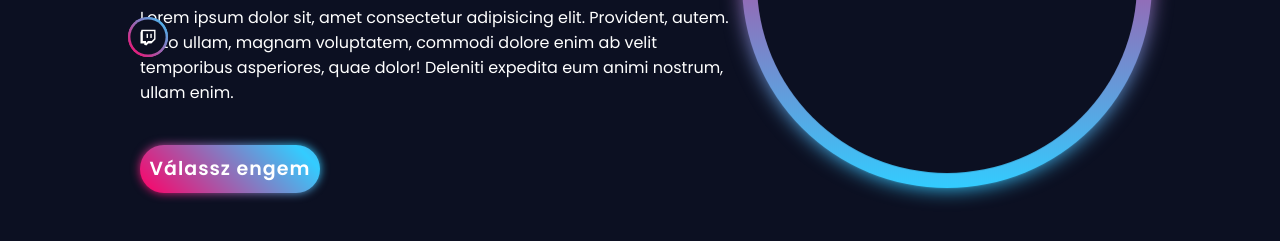
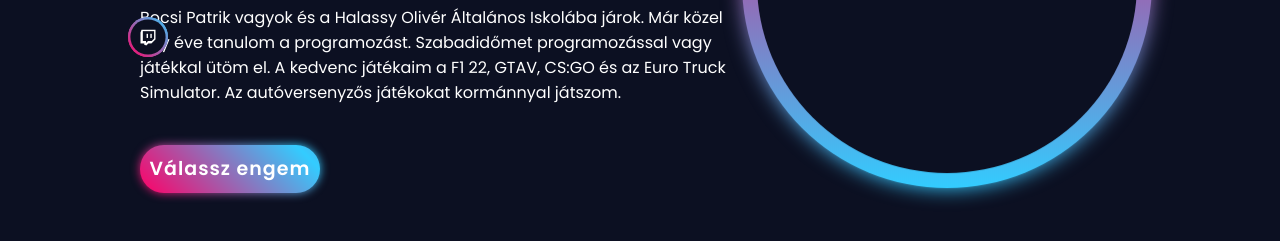
Before and after one commit to Mammamia0/Mammamia.github.io, a plain HTML site: page index.html in a window 1280 px wide. Shown: the part 393-634 px from the top of the page. Drawn offline with nearby package versions, Linux system fonts and the light colour scheme.

Commit message:
Update index.html

```diff
--- a/index.html
+++ b/index.html
@@ -33,7 +33,7 @@
         <div class="home-content">
             <h1>Szia, Patrik vagyok</h1>
             <h3>Általános iskolás, kezdő programozó</h3>
-            <p>Lorem ipsum dolor sit, amet consectetur adipisicing elit. Provident, autem. Iusto ullam, magnam voluptatem, commodi dolore enim ab velit temporibus asperiores, quae dolor! Deleniti expedita eum animi nostrum, ullam enim.</p>
+            <p>Bocsi Patrik vagyok és a Halassy Olivér Általános Iskolába járok. Már közel egy éve tanulom a programozást. Szabadidőmet programozással vagy játékkal ütöm el. A kedvenc játékaim a F1 22, GTAV, CS:GO és az Euro Truck Simulator. Az autóversenyzős játékokat kormánnyal játszom.    </p>
             <a href="#" class="btn">Válassz engem</a>
         </div>
 
```
